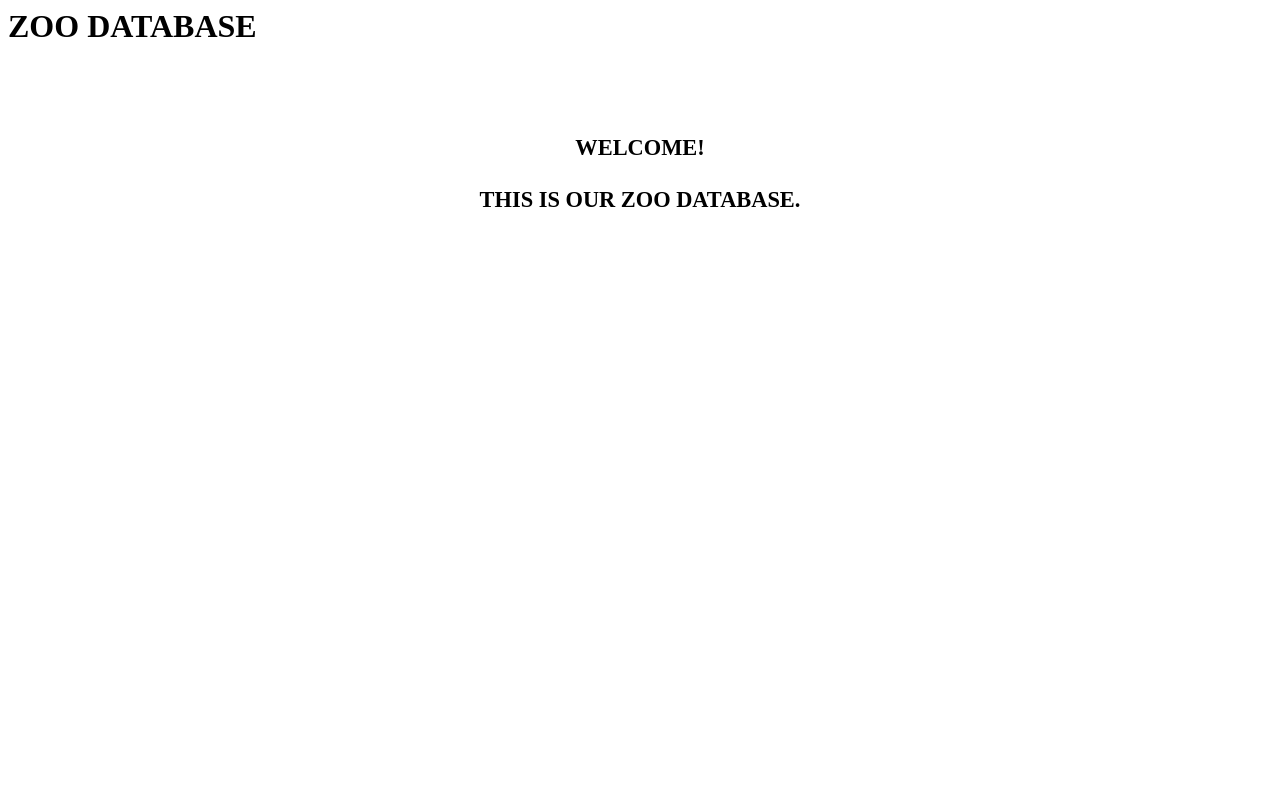
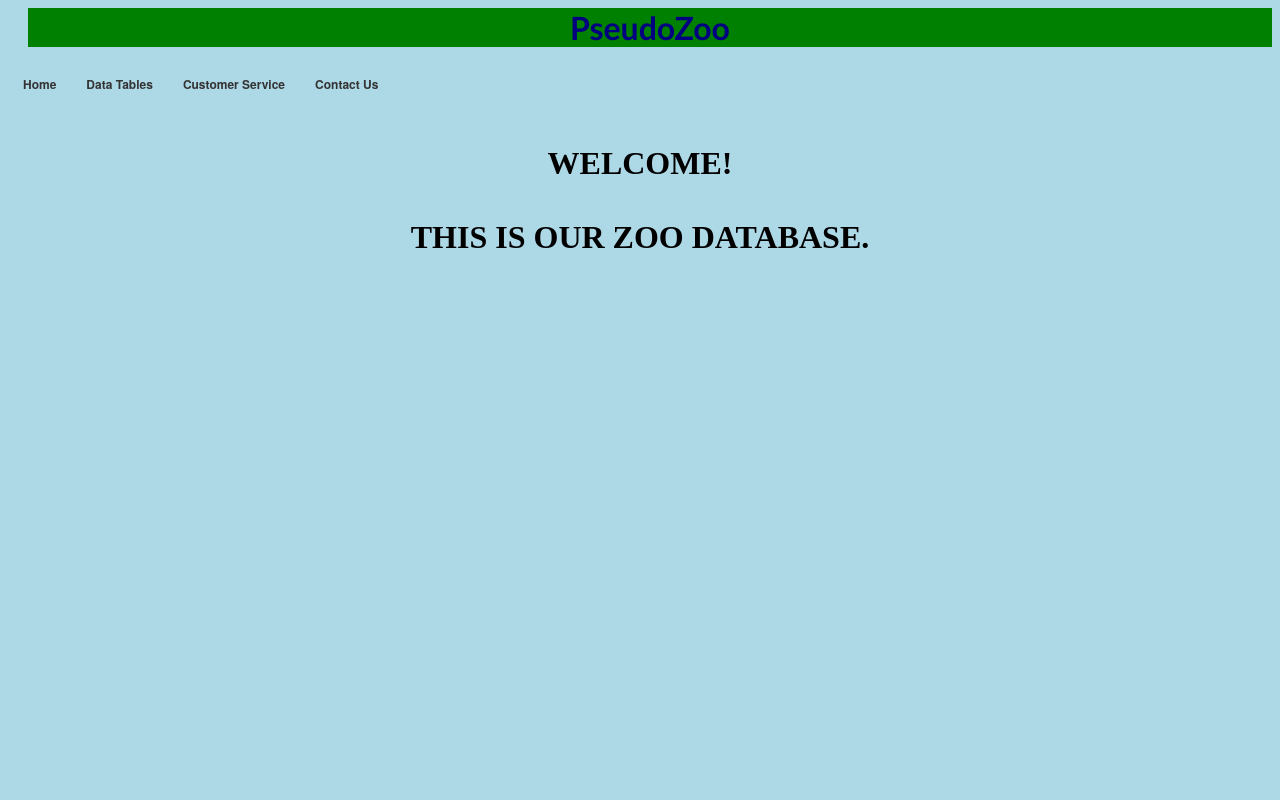
Before and after one commit to AliceLuo1016/cs304project, a PHP site: page / in a window 1280 px wide. Run offline with PHP 8.4, Linux system fonts and the light colour scheme.

Commit message:
Added ext. css stylesheet & implemented dummy menu

```diff
--- a/index.php
+++ b/index.php
@@ -1,15 +1,36 @@
 <html>
 <head>
+  <link rel="stylesheet" type="text/css" href="stylesheet.css">
   <title>Zoo Database</title>
-  <h1> ZOO DATABASE </h1>
+  <h1>PseudoZoo</h1>
 </head>
 
 <body>
 
+<nav id="primary_nav_wrap">
+<ul>
+  <li><a href="#">Home</a>
+  <li><a href="#">Data Tables</a>
+    <ul>
+      <li><a href="#">Animals</a></li>
+      <li><a href="#">Habitats</a></li>
+      <li><a href="#">Performances</a></li>
+    </ul>
+  </li>
+  <li><a href="#">Customer Service</a>
+    <ul>
+      <li><a href="#">Member Application</a></li>
+      <li><a href="#">Leave a Comment</a></li>
+    </ul>
+  </li>
+  <li><a href="#">Contact Us</a></li>
+</ul>
+</nav>
+
   <div class="content">
-			<div style="width:100%; text-align:center; padding-top:50px; padding-bottom:30px;">
-				<h2 style="font-size: 1.4em;"> WELCOME! <br /> <br /> THIS IS OUR ZOO DATABASE. </h2>
-			</div>
+		<div>
+			<h2> WELCOME! <br /> <br /> THIS IS OUR ZOO DATABASE. </h2>
+		</div>
   </div>
 
 </body>
--- /dev/null
+++ b/stylesheet.css
@@ -0,0 +1,89 @@
+body {
+    background-color: lightblue;
+}
+h1 {
+    color: navy;
+    margin-left: 20px;
+	font-family: "Trebuchet MS", Helvetica, sans-serif;
+	text-align: center;
+	background-color: green;
+}
+
+h2 {
+	font-size: 2.0em;
+}
+
+
+.content {
+	width: 100%;
+	text-align: center;
+	padding-top: 50px;
+	padding-bottom: 50px;
+}
+
+#primary_nav_wrap
+{
+	margin-top:15px
+}
+
+#primary_nav_wrap ul
+{
+	list-style:none;
+	position:relative;
+	float:left;
+	margin:0;
+	padding:0
+}
+
+#primary_nav_wrap ul a
+{
+	display:block;
+	color:#333;
+	text-decoration:none;
+	font-weight:700;
+	font-size:12px;
+	line-height:32px;
+	padding:0 15px;
+	font-family:"HelveticaNeue","Helvetica Neue",Helvetica,Arial,sans-serif
+}
+
+#primary_nav_wrap ul li
+{
+	position:relative;
+	float:left;
+	margin:0;
+	padding:0
+}
+
+
+#primary_nav_wrap ul li:hover
+{
+	background:#f6f6f6
+}
+
+#primary_nav_wrap ul ul
+{
+	display:none;
+	position:absolute;
+	top:100%;
+	left:0;
+	background:#fff;
+	padding:0
+}
+
+#primary_nav_wrap ul ul li
+{
+	float:none;
+	width:200px
+}
+
+#primary_nav_wrap ul ul a
+{
+	line-height:120%;
+	padding:10px 15px
+}
+
+#primary_nav_wrap ul li:hover > ul
+{
+	display:block
+}
```
